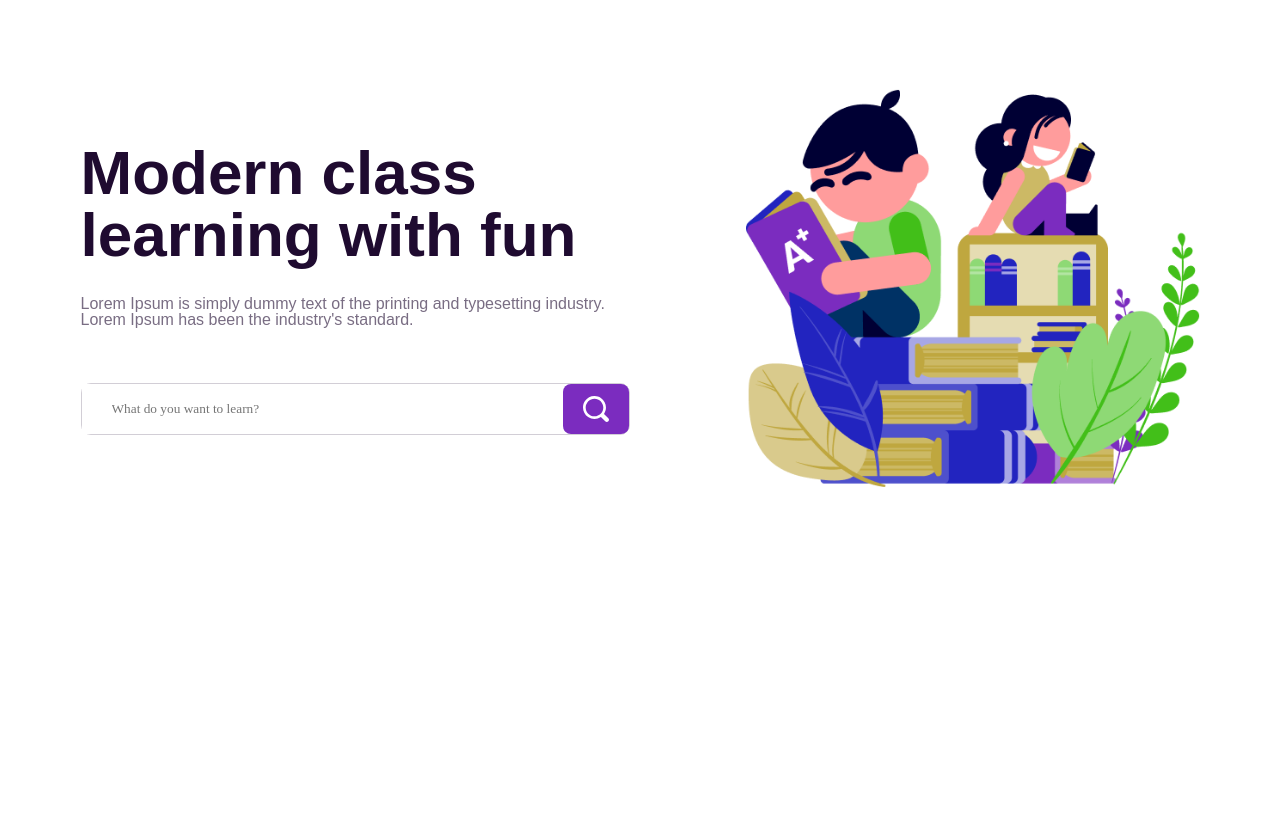
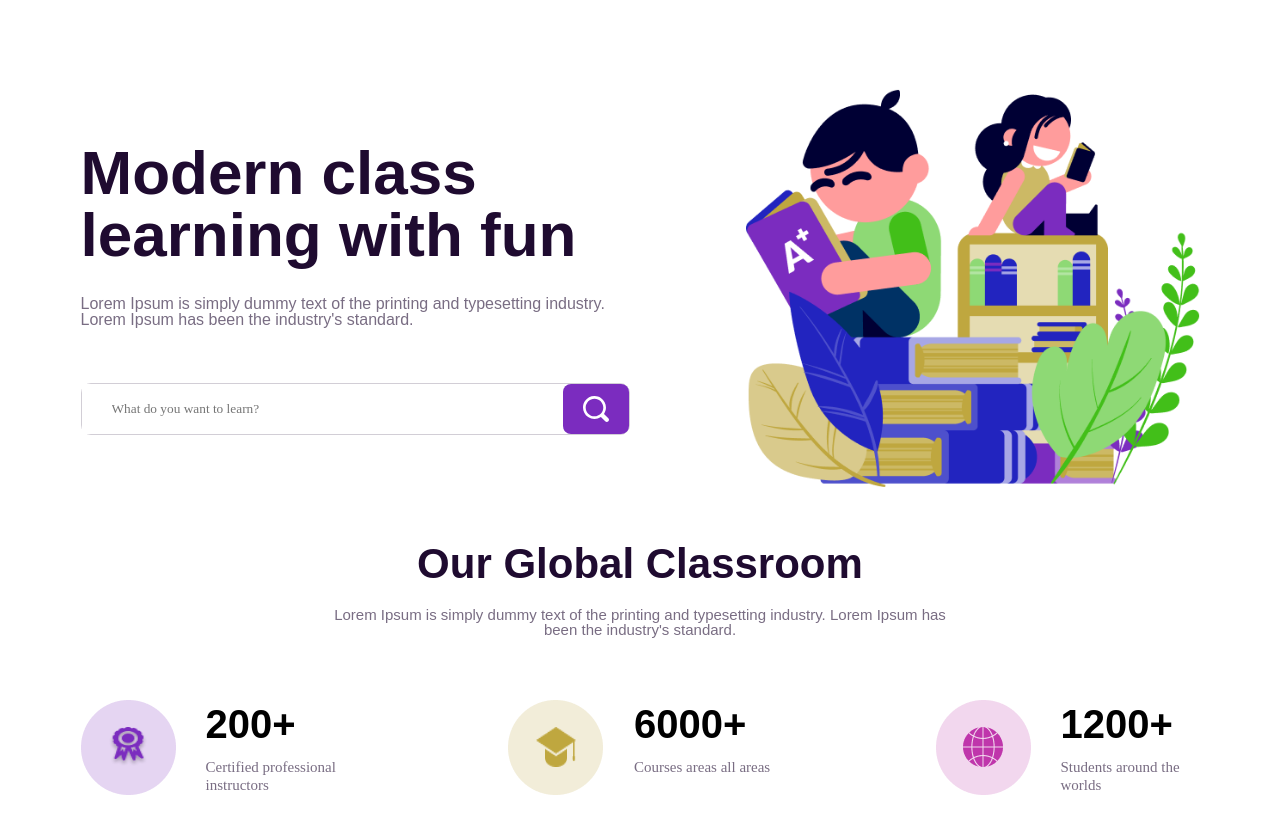
Before and after one commit to ideasaveleva/6.learning-platform, a plain HTML site: page index.html in a window 1280 px wide. Shown: the part 79-912 px from the top of the page. Before the commit the page ends 800 px from the top, so only its background shows below. Drawn offline with Linux system fonts and the light colour scheme; a web font is replaced by a local one.

Commit message:
aside is ready and adapted

```diff
--- a/css/media.css
+++ b/css/media.css
@@ -7,6 +7,14 @@
         display: none;
     }
 }
+@media (max-width: 767px) {
+aside {
+        text-align: -webkit-center;
+    }
+aside span {
+    margin-bottom: 30px;
+}
+}
 @media (max-width: 315px) {
     button {
         white-space: normal;
--- a/index.html
+++ b/index.html
@@ -65,6 +65,51 @@
 			</div>
 		</div>
 	</article>
+	<aside class="container">
+		<div class="row justify-content-center pt-3 pb-5">
+			<div class="col-lg-7">
+				<h2>Our Global Classroom</h2>
+				<p>
+					Lorem Ipsum is simply dummy text of the printing and typesetting industry. Lorem Ipsum has been the
+					industry's standard.
+				</p>
+			</div>
+		</div>
+		<div class="row justify-content-between pt-4 pb-5">
+			<div class="col-lg-3 col-md-2 d-lg-flex">
+				<div class="aside-bg">
+					<img src="img/icon1.png" alt="icon background">
+					<img class="aside-icon" src="img/Frame1.png" alt="icon achievement">
+				</div>
+				<div>
+					<h3>200+</h3>
+					<span>Certified professional instructors</span>
+				</div>
+			</div>
+			<div class="col-lg-3 col-md-2 d-lg-flex">
+				<div class="aside-bg">
+					<img src="img/icon2.png" alt="icon background">
+					<img class="aside-icon" src="img/Frame2.png" alt="icon achievement">
+				</div>
+				<div>
+					<h3>6000+</h3>
+					<span>Courses areas
+						all areas</span>
+				</div>
+			</div>
+			<div class="col-lg-3 col-md-2 d-lg-flex">
+				<div class="aside-bg">
+					<img src="img/icon3.png" alt="icon background">
+					<img class="aside-icon" src="img/Frame3.png" alt="icon achievement">
+				</div>
+				<div>
+					<h3>1200+</h3>
+					<span>Students around
+						the worlds</span>
+				</div>
+			</div>
+		</div>
+	</aside>
 
 
 </body>
--- a/scss/style.scss
+++ b/scss/style.scss
@@ -4,6 +4,7 @@
 
 $serif: "Futura Hv BT", sans-serif;
 $color: #1f0b30;
+$color-text:  #796D83;
 
 
 // * {
@@ -54,7 +55,7 @@ article {
 	p {
 		font-family: $serif;
 		font-size: 16px;
-		color: #796D83;
+		color: $color-text;
 		margin-bottom: 55px;
 	}
 	form {
@@ -69,3 +70,45 @@ article {
 		width: 100%;
 	}
 }
+aside {
+	h2 {
+		font-family: $serif;
+		font-weight: 900;
+		font-size: 42px;
+		color: $color;
+		text-align: center;
+	}
+	p {
+		color: $color-text;
+		font-size: 15px;
+		font-family: $serif;
+		margin-top: 22px;
+		text-align: center;
+	}
+	.aside-bg {
+		width: 96px;
+		height: 96px;
+		position: relative;
+		margin-right: 30px;
+	}
+	.aside-icon {
+		width: 40px;
+		height: 40px;
+		position: absolute;
+		top: 28%;
+		left: 29%;
+	}
+	h3 {
+		font-family: $serif;
+		font-size: 40px;
+		line-height: 48px;
+		font-weight: 900;
+	}
+	span {
+		display: block;
+		color: $color-text;
+		font-size: 15px;
+		line-height: 18px;
+		margin-top: 10px;
+	}
+}
```
Also changed, not shown: css/style.css, img/icon2.png (added), img/icon3.png (added).
